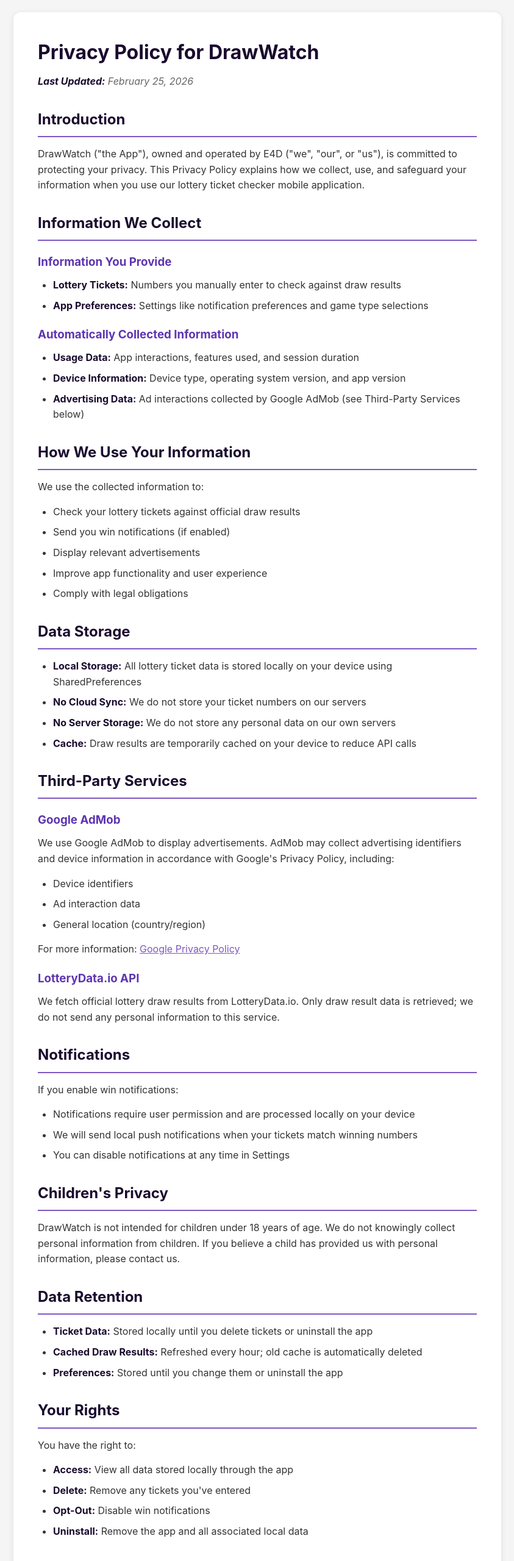
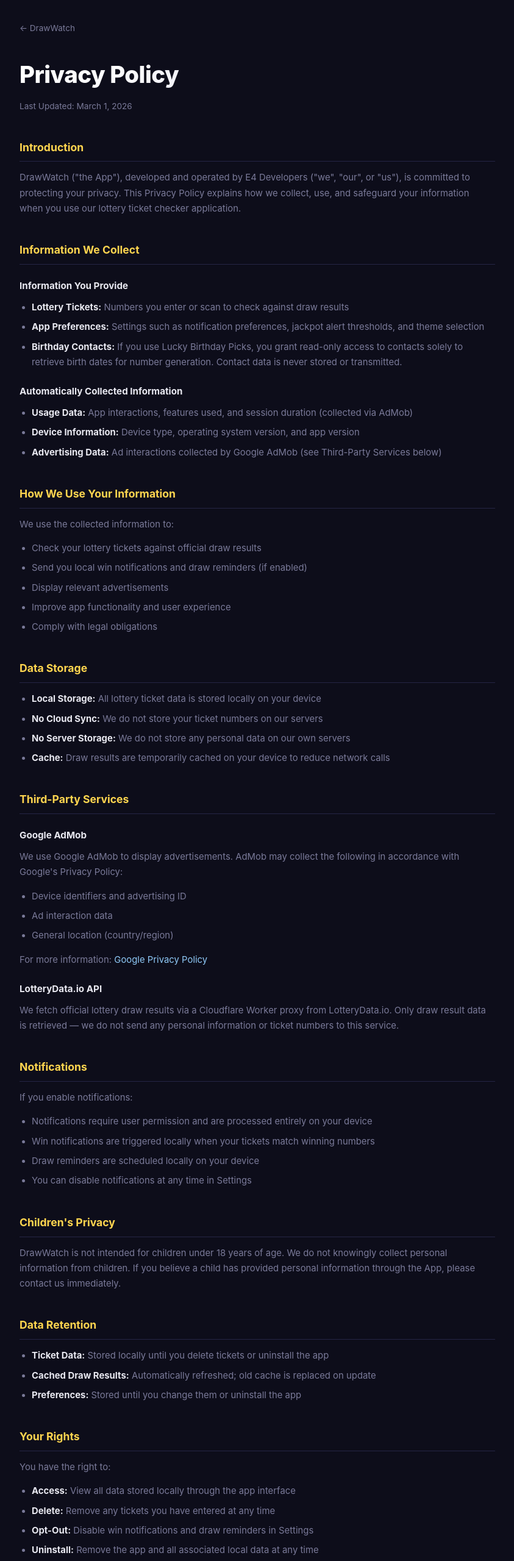
Before and after one commit to e4developers/e4developers.github.io, a plain HTML site: page privacy-policy.html in a window 1280 px wide. Shown: the top 2560 px of the page at 61% size, without its empty margins (218-1061 px from the left). Drawn offline with Linux system fonts and the light colour scheme.

Commit message:
Update privacy-policy.html

```diff
--- a/privacy-policy.html
+++ b/privacy-policy.html
@@ -3,100 +3,162 @@
 <head>
     <meta charset="UTF-8">
     <meta name="viewport" content="width=device-width, initial-scale=1.0">
-    <title>Privacy Policy - DrawWatch</title>
+    <title>Privacy Policy – DrawWatch</title>
     <style>
-        * {
-            margin: 0;
-            padding: 0;
-            box-sizing: border-box;
+        * { margin: 0; padding: 0; box-sizing: border-box; }
+
+        :root {
+            --bg:      #0D0D1A;
+            --card:    #16162A;
+            --accent:  #C62828;
+            --gold:    #FFD54F;
+            --text:    #E8E8F0;
+            --muted:   #7A7A99;
+            --border:  #252545;
         }
+
         body {
             font-family: -apple-system, BlinkMacSystemFont, 'Segoe UI', Roboto, Oxygen, Ubuntu, sans-serif;
-            line-height: 1.6;
-            color: #333;
-            background-color: #f5f5f5;
-            padding: 20px;
+            background: var(--bg);
+            color: var(--text);
+            line-height: 1.7;
+            padding: 32px 20px 60px;
         }
+
         .container {
-            max-width: 800px;
+            max-width: 780px;
             margin: 0 auto;
-            background: white;
-            padding: 40px;
-            border-radius: 12px;
-            box-shadow: 0 2px 10px rgba(0,0,0,0.1);
         }
+
+        .back-link {
+            display: inline-block;
+            color: var(--muted);
+            text-decoration: none;
+            font-size: 0.85rem;
+            margin-bottom: 32px;
+            transition: color 0.2s;
+        }
+        .back-link:hover { color: var(--text); }
+        .back-link::before { content: "← "; }
+
         h1 {
-            color: #1A0B2E;
-            margin-bottom: 10px;
-            font-size: 2em;
+            font-size: clamp(1.8rem, 4vw, 2.4rem);
+            font-weight: 800;
+            letter-spacing: -0.5px;
+            margin-bottom: 8px;
+            background: linear-gradient(135deg, #FFFFFF 20%, #BBBBDD 100%);
+            -webkit-background-clip: text;
+            -webkit-text-fill-color: transparent;
+            background-clip: text;
         }
+
+        .last-updated {
+            color: var(--muted);
+            font-size: 0.85rem;
+            margin-bottom: 40px;
+        }
+
         h2 {
-            color: #1A0B2E;
-            margin-top: 30px;
-            margin-bottom: 15px;
+            font-size: 1.1rem;
+            font-weight: 700;
+            color: var(--gold);
+            margin-top: 40px;
+            margin-bottom: 14px;
             padding-bottom: 8px;
-            border-bottom: 2px solid #7E57C2;
+            border-bottom: 1px solid var(--border);
         }
+
         h3 {
-            color: #5E35B1;
-            margin-top: 20px;
+            font-size: 0.95rem;
+            font-weight: 700;
+            color: var(--text);
+            margin-top: 22px;
             margin-bottom: 10px;
         }
-        p {
-            margin-bottom: 15px;
+
+        p { margin-bottom: 14px; color: var(--muted); font-size: 0.93rem; }
+        p strong { color: var(--text); }
+
+        ul {
+            margin-left: 20px;
+            margin-bottom: 14px;
         }
-        ul {
-            margin-left: 25px;
-            margin-bottom: 15px;
+
+        li {
+            color: var(--muted);
+            font-size: 0.93rem;
+            margin-bottom: 7px;
         }
-        li {
-            margin-bottom: 8px;
+
+        li strong { color: var(--text); }
+
+        a { color: #90CAF9; text-decoration: none; }
+        a:hover { text-decoration: underline; }
+
+        .callout {
+            background: var(--card);
+            border: 1px solid var(--border);
+            border-left: 3px solid var(--accent);
+            border-radius: 10px;
+            padding: 16px 20px;
+            margin-top: 32px;
         }
-        strong {
-            color: #1A0B2E;
-        }
-        .last-updated {
-            color: #666;
-            font-style: italic;
-            margin-bottom: 30px;
-        }
-        a {
-            color: #7E57C2;
-        }
-        .note {
-            background: #f0e6ff;
-            padding: 15px;
-            border-radius: 8px;
-            margin-top: 30px;
-            border-left: 4px solid #7E57C2;
-        }
-        .contact {
-            background: #f9f9f9;
-            padding: 20px;
-            border-radius: 8px;
+
+        .callout p { margin-bottom: 0; }
+
+        .contact-box {
+            background: var(--card);
+            border: 1px solid var(--border);
+            border-radius: 12px;
+            padding: 24px;
             margin-top: 20px;
         }
+
+        .contact-box p { margin-bottom: 6px; }
+        .contact-box p:last-child { margin-bottom: 0; }
+
+        footer {
+            border-top: 1px solid var(--border);
+            margin-top: 60px;
+            padding-top: 24px;
+            text-align: center;
+            color: var(--muted);
+            font-size: 0.82rem;
+        }
+
+        footer a {
+            color: var(--muted);
+            margin: 0 10px;
+            transition: color 0.2s;
+        }
+
+        footer a:hover { color: var(--text); }
+        .footer-links { margin-bottom: 10px; }
     </style>
 </head>
 <body>
 <div class="container">
-        <h1>Privacy Policy for DrawWatch</h1>
-        <p class="last-updated"><strong>Last Updated:</strong> February 25, 2026</p>
+
+    <a class="back-link" href="index.html">DrawWatch</a>
+
+    <h1>Privacy Policy</h1>
+    <p class="last-updated">Last Updated: March 1, 2026</p>
 
     <h2>Introduction</h2>
-        <p>DrawWatch ("the App"), owned and operated by E4D ("we", "our", or "us"), is committed to protecting your privacy. This Privacy Policy explains how we collect, use, and safeguard your information when you use our lottery ticket checker mobile application.</p>
+    <p>DrawWatch ("the App"), developed and operated by E4 Developers ("we", "our", or "us"), is committed to protecting your privacy. This Privacy Policy explains how we collect, use, and safeguard your information when you use our lottery ticket checker application.</p>
 
     <h2>Information We Collect</h2>
 
     <h3>Information You Provide</h3>
     <ul>
-            <li><strong>Lottery Tickets:</strong> Numbers you manually enter to check against draw results</li>
-            <li><strong>App Preferences:</strong> Settings like notification preferences and game type selections</li>
+        <li><strong>Lottery Tickets:</strong> Numbers you enter or scan to check against draw results</li>
+        <li><strong>App Preferences:</strong> Settings such as notification preferences, jackpot alert thresholds, and theme selection</li>
+        <li><strong>Birthday Contacts:</strong> If you use Lucky Birthday Picks, you grant read-only access to contacts solely to retrieve birth dates for number generation. Contact data is never stored or transmitted.</li>
     </ul>
 
     <h3>Automatically Collected Information</h3>
     <ul>
-            <li><strong>Usage Data:</strong> App interactions, features used, and session duration</li>
+        <li><strong>Usage Data:</strong> App interactions, features used, and session duration (collected via AdMob)</li>
         <li><strong>Device Information:</strong> Device type, operating system version, and app version</li>
         <li><strong>Advertising Data:</strong> Ad interactions collected by Google AdMob (see Third-Party Services below)</li>
     </ul>
@@ -105,7 +167,7 @@
     <p>We use the collected information to:</p>
     <ul>
         <li>Check your lottery tickets against official draw results</li>
-            <li>Send you win notifications (if enabled)</li>
+        <li>Send you local win notifications and draw reminders (if enabled)</li>
         <li>Display relevant advertisements</li>
         <li>Improve app functionality and user experience</li>
         <li>Comply with legal obligations</li>
@@ -113,74 +175,84 @@
 
     <h2>Data Storage</h2>
     <ul>
-            <li><strong>Local Storage:</strong> All lottery ticket data is stored locally on your device using SharedPreferences</li>
+        <li><strong>Local Storage:</strong> All lottery ticket data is stored locally on your device</li>
         <li><strong>No Cloud Sync:</strong> We do not store your ticket numbers on our servers</li>
         <li><strong>No Server Storage:</strong> We do not store any personal data on our own servers</li>
-            <li><strong>Cache:</strong> Draw results are temporarily cached on your device to reduce API calls</li>
+        <li><strong>Cache:</strong> Draw results are temporarily cached on your device to reduce network calls</li>
     </ul>
 
     <h2>Third-Party Services</h2>
 
     <h3>Google AdMob</h3>
-        <p>We use Google AdMob to display advertisements. AdMob may collect advertising identifiers and device information in accordance with Google's Privacy Policy, including:</p>
+    <p>We use Google AdMob to display advertisements. AdMob may collect the following in accordance with Google's Privacy Policy:</p>
     <ul>
-            <li>Device identifiers</li>
+        <li>Device identifiers and advertising ID</li>
         <li>Ad interaction data</li>
         <li>General location (country/region)</li>
     </ul>
-        <p>For more information: <a href="https://policies.google.com/privacy" target="_blank">Google Privacy Policy</a></p>
+    <p>For more information: <a href="https://policies.google.com/privacy" target="_blank" rel="noopener">Google Privacy Policy</a></p>
 
     <h3>LotteryData.io API</h3>
-        <p>We fetch official lottery draw results from LotteryData.io. Only draw result data is retrieved; we do not send any personal information to this service.</p>
+    <p>We fetch official lottery draw results via a Cloudflare Worker proxy from LotteryData.io. Only draw result data is retrieved — we do not send any personal information or ticket numbers to this service.</p>
 
     <h2>Notifications</h2>
-        <p>If you enable win notifications:</p>
+    <p>If you enable notifications:</p>
     <ul>
-            <li>Notifications require user permission and are processed locally on your device</li>
-            <li>We will send local push notifications when your tickets match winning numbers</li>
+        <li>Notifications require user permission and are processed entirely on your device</li>
+        <li>Win notifications are triggered locally when your tickets match winning numbers</li>
+        <li>Draw reminders are scheduled locally on your device</li>
         <li>You can disable notifications at any time in Settings</li>
     </ul>
 
     <h2>Children's Privacy</h2>
-        <p>DrawWatch is not intended for children under 18 years of age. We do not knowingly collect personal information from children. If you believe a child has provided us with personal information, please contact us.</p>
+    <p>DrawWatch is not intended for children under 18 years of age. We do not knowingly collect personal information from children. If you believe a child has provided personal information through the App, please contact us immediately.</p>
 
     <h2>Data Retention</h2>
     <ul>
         <li><strong>Ticket Data:</strong> Stored locally until you delete tickets or uninstall the app</li>
-            <li><strong>Cached Draw Results:</strong> Refreshed every hour; old cache is automatically deleted</li>
+        <li><strong>Cached Draw Results:</strong> Automatically refreshed; old cache is replaced on update</li>
         <li><strong>Preferences:</strong> Stored until you change them or uninstall the app</li>
     </ul>
 
     <h2>Your Rights</h2>
     <p>You have the right to:</p>
     <ul>
-            <li><strong>Access:</strong> View all data stored locally through the app</li>
-            <li><strong>Delete:</strong> Remove any tickets you've entered</li>
-            <li><strong>Opt-Out:</strong> Disable win notifications</li>
-            <li><strong>Uninstall:</strong> Remove the app and all associated local data</li>
+        <li><strong>Access:</strong> View all data stored locally through the app interface</li>
+        <li><strong>Delete:</strong> Remove any tickets you have entered at any time</li>
+        <li><strong>Opt-Out:</strong> Disable win notifications and draw reminders in Settings</li>
+        <li><strong>Uninstall:</strong> Remove the app and all associated local data at any time</li>
     </ul>
 
     <h2>Data Security</h2>
-        <p>We implement reasonable security measures:</p>
     <ul>
-            <li>All data is stored locally on your device</li>
-            <li>No transmission of ticket numbers to external servers</li>
-            <li>Secure HTTPS connections for API calls</li>
+        <li>All ticket data is stored locally on your device and never transmitted</li>
+        <li>API calls use secure HTTPS connections</li>
+        <li>Our API key is stored server-side and is never included in the app binary</li>
     </ul>
 
     <h2>Changes to This Policy</h2>
-        <p>We may update this Privacy Policy from time to time. Changes will be reflected by updating the "Last Updated" date. Continued use of the app after changes constitutes acceptance of the updated policy.</p>
+    <p>We may update this Privacy Policy from time to time. Changes will be reflected by updating the "Last Updated" date above. Continued use of the app after changes constitutes acceptance of the updated policy.</p>
 
-        <div class="contact">
-            <h2>Contact Us</h2>
+    <div class="contact-box">
+        <h2 style="margin-top:0; border-bottom:none; padding-bottom:0;">Contact Us</h2>
         <p>If you have questions about this Privacy Policy, please contact us:</p>
         <p><strong>Email:</strong> lottocheckerabc@gmail.com</p>
-            <p><strong>App:</strong> DrawWatch v1.0.8</p>
+        <p><strong>App:</strong> DrawWatch v1.0.9</p>
     </div>
 
-        <div class="note">
-            <strong>Note:</strong> DrawWatch is for entertainment and tracking purposes only. Lottery results are random and past numbers do not influence future draws. Please gamble responsibly.
+    <div class="callout">
+        <p><strong>Note:</strong> DrawWatch is for entertainment and tracking purposes only. Lottery results are random and past numbers do not influence future draws. Please play responsibly.</p>
     </div>
+
+    <footer>
+        <div class="footer-links">
+            <a href="index.html">Home</a>
+            <a href="terms-of-service.html">Terms of Service</a>
+            <a href="https://play.google.com/store/apps/details?id=com.numcheck.app" rel="noopener">Google Play</a>
+        </div>
+        <p>&copy; 2026 E4 Developers. All rights reserved.</p>
+    </footer>
+
 </div>
 </body>
 </html>
```
Lines whose indentation alone changed are shown as unchanged.
